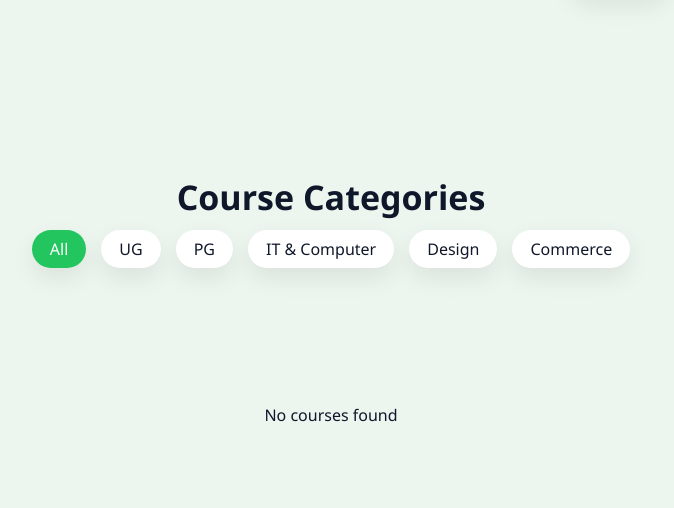
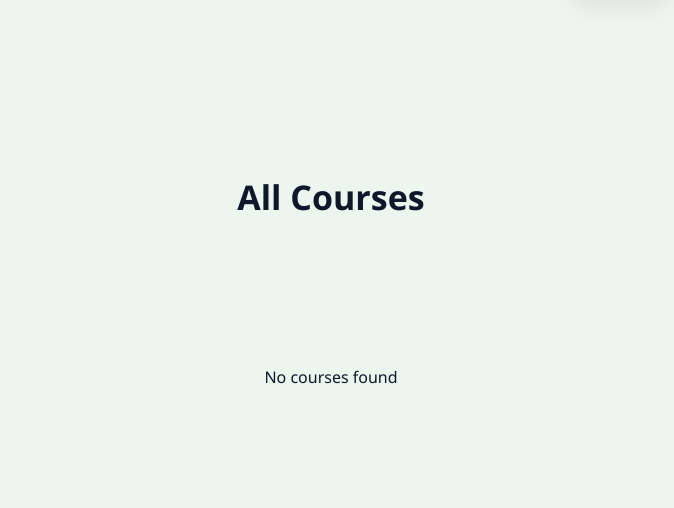
Before and after one commit to abjthh03/myEduPath, a Flask app: page /courses in a window 1280 px wide. Shown: the part 394-902 px from the top of the page, without its empty margins (309-983 px from the left). Run offline with Flask 3, Linux system fonts and the light colour scheme; data that the repository does not hold is empty.

Commit message:
Final fix courses page

```diff
--- a/templates/courses.html
+++ b/templates/courses.html
@@ -5,7 +5,6 @@
     <title>Courses | myEduPath</title>
     <meta name="viewport" content="width=device-width, initial-scale=1.0">
     <link rel="stylesheet" href="{{ url_for('static', filename='css/style.css') }}">
-
 </head>
 <body>
 
@@ -13,11 +12,10 @@
     <h1>myEduPath</h1>
     <nav>
         <a href="/">Home</a>
-        <a href="courses">Courses</a>
-        <a href="colleges">Colleges</a>
-        <a href="jobs" class="active">Jobs</a>
-        <a href="contact">Contact</a>
-
+        <a href="/courses" class="active">Courses</a>
+        <a href="/colleges">Colleges</a>
+        <a href="/jobs">Jobs</a>
+        <a href="/contact">Contact</a>
     </nav>
 </header>
 
@@ -37,16 +35,7 @@
 </section>
 
 <section class="home-section">
-    <h2 class="section-title">Course Categories</h2>
-
-    <div class="category-tabs">
-        <span class="category active" onclick="filterCourses('All', this)">All</span>
-        <span class="category" onclick="filterCourses('UG', this)">UG</span>
-        <span class="category" onclick="filterCourses('PG', this)">PG</span>
-        <span class="category" onclick="filterCourses('IT', this)">IT & Computer</span>
-        <span class="category" onclick="filterCourses('Design', this)">Design</span>
-        <span class="category" onclick="filterCourses('Commerce', this)">Commerce</span>
-    </div>
+    <h2 class="section-title">All Courses</h2>
 </section>
 
 <section class="home-section">
@@ -62,8 +51,8 @@
 <script>
 let allCourses = [];
 
-// FETCH COURSES
-fetch("http://127.0.0.1:5000/api/courses")
+// FETCH COURSES FROM API
+fetch("/api/courses")
     .then(res => res.json())
     .then(data => {
         allCourses = data;
@@ -88,31 +77,15 @@ function displayCourses(courses) {
         container.innerHTML += `
             <div class="course-card">
                 <h3>${course.course_name}</h3>
+                <p>${course.description}</p>
                 <p><b>Duration:</b> ${course.duration}</p>
-                <p><b>Eligibility:</b> ${course.eligibility}</p>
-                <p><b>Career:</b> ${course.career_scope}</p>
 
-                <a href="course-details.html?id=${course.id}" class="btn small-btn">
+                <a href="#" class="btn small-btn">
                     View Details
                 </a>
             </div>
         `;
     });
-}
-
-// FILTER COURSES
-function filterCourses(category, element) {
-    document.querySelectorAll(".category").forEach(c =>
-        c.classList.remove("active")
-    );
-    element.classList.add("active");
-
-    if (category === "All") {
-        displayCourses(allCourses);
-    } else {
-        const filtered = allCourses.filter(c => c.category === category);
-        displayCourses(filtered);
-    }
 }
 
 // SEARCH COURSES
```
